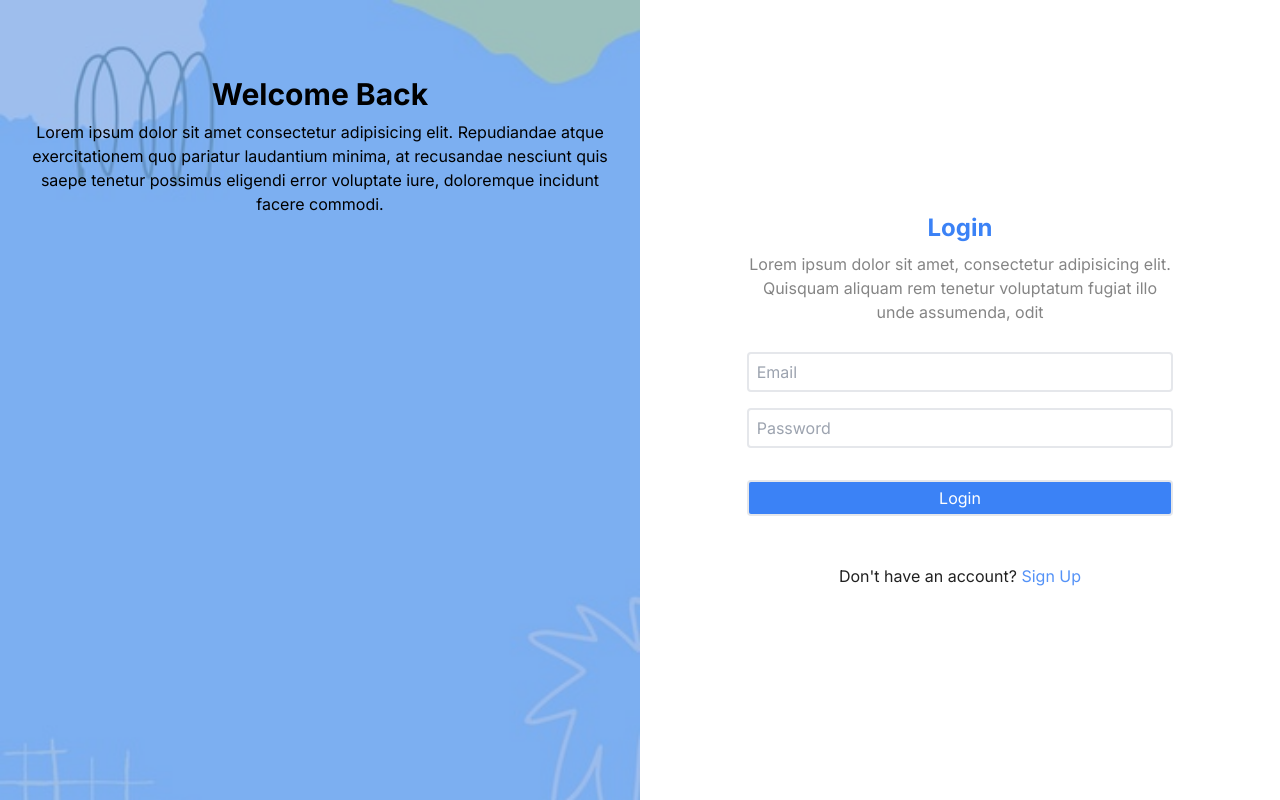
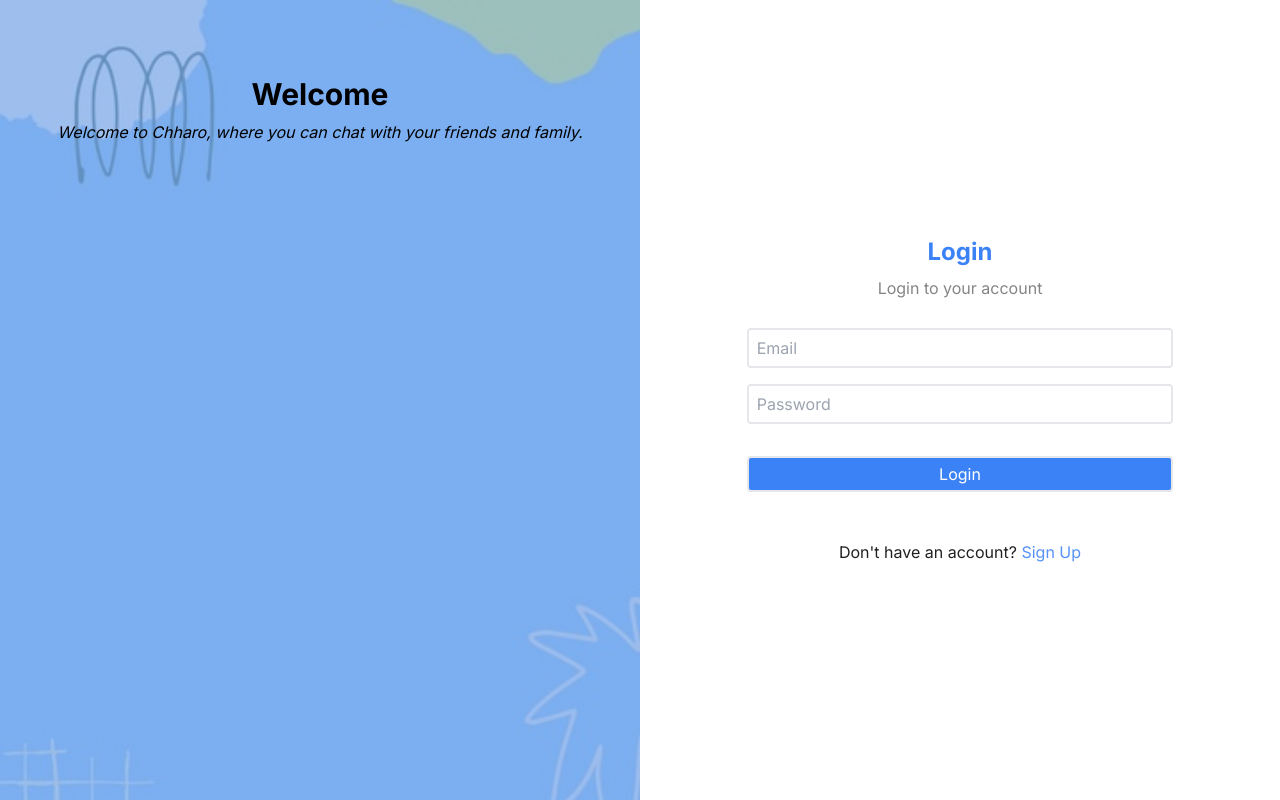
Before and after one commit to SherabNamgay/q2-porject, a Next.js app: page / in a window 1280 px wide. Built offline with nearby package versions, Linux system fonts and the light colour scheme.

Commit message:
small chagnes to UI but final

```diff
--- a/app/component/login.jsx
+++ b/app/component/login.jsx
@@ -47,11 +47,11 @@ export default function Login(){
             <div className="w-1/2 text-center bg-cover h-full hidden md:block" style={{backgroundImage:"url('../image1.png')"}}>
                <div className="space-y-2 p-5 text-center m-auto h-screen">
                     <h1 className="text-center flex flex-col mt-14 m-auto text-3xl font-bold"
-                        >Welcome Back
+                        >Welcome
                     </h1>
                     <p
-                        className=""
-                     >Lorem ipsum dolor sit amet consectetur adipisicing elit. Repudiandae atque exercitationem quo pariatur laudantium minima, at recusandae nesciunt quis saepe tenetur possimus eligendi error voluptate iure, doloremque incidunt facere commodi.
+                        className="text-sans italic"
+                     >Welcome to Chharo, where you can chat with your friends and family.
                     </p>
                </div>
             </div>
@@ -62,7 +62,8 @@ export default function Login(){
                 </h1>
                 <p
                     className="opacity-[.48]"
-                    >Lorem ipsum dolor sit amet, consectetur adipisicing elit. Quisquam aliquam rem tenetur voluptatum fugiat illo unde assumenda, odit
+                    >
+                    Login to your account
                 </p>
                 <form className="pt-5 flex flex-col space-y-4">
                     <div >
--- a/app/layout.js
+++ b/app/layout.js
@@ -5,7 +5,7 @@ import { UserProvider } from "./state/user-context";
 const inter = Inter({ subsets: ["latin"] });
 
 export const metadata = {
-  title: "Create Next App",
+  title: "Chharo",
   description: "Generated by create next app",
 };
 
```
